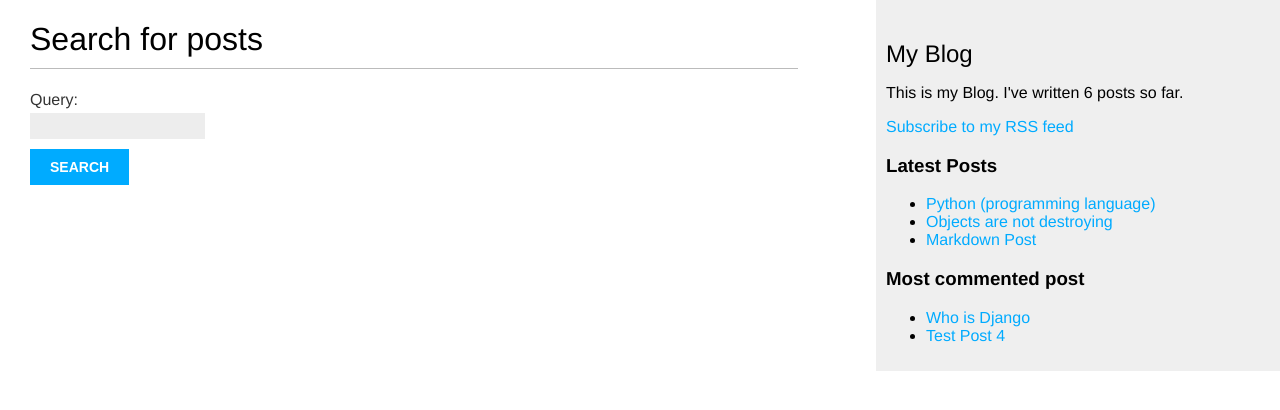
After one commit to jiaulislam/learningDjango, a Django app: page /search/ in a window 1280 px wide. The commit adds this page. Shown: the top 410 px of the page. Run offline with Django 3.2, Linux system fonts and the light colour scheme; data comes from the database, SQL or seed files in the repository; both versions use the stored data as it was after the commit; parts of the project's set-up code (start-up, migrations or seed data) failed here and were passed over.

Commit message:
finished 1st chapter

```diff
--- a/blog/forms.py
+++ b/blog/forms.py
@@ -14,3 +14,7 @@ class CommentForm(forms.ModelForm):
     class Meta:
         model = Comment
         fields = ('name', 'email', 'body')
+
+
+class SearchForm(forms.Form):
+    query = forms.CharField()
--- a/blog/templates/blog/base.html
+++ b/blog/templates/blog/base.html
@@ -17,6 +17,9 @@
     <div id="sidebar">
         <h2> My Blog </h2>
         <p>This is my Blog. I've written {% total_posts %} posts so far.</p>
+        <p>
+            <a href="{% url "blog:post_feed" %}">Subscribe to my RSS feed</a>
+        </p>
         <h3>
             Latest Posts
         </h3>
--- /dev/null
+++ b/blog/templates/blog/post/search.html
@@ -0,0 +1,28 @@
+{% extends 'blog/base.html' %}
+{% load blog_tags %}
+
+{% block title %}Search{% endblock %}
+
+{% block content %}
+    {% if query %}
+        <h1>Posts containing "{{ query }}"</h1>
+        <h3>
+            {% with results.count as totals_resutls %}
+                Found {{ totals_resutls }} result {{ totals_resutls|pluralize }}
+            {% endwith %}
+        </h3>
+    {% for post in results %}
+        <h4><a href="{{ post.get_absolute_url }}">{{ post.title }}</a></h4>
+        {{ post.body|markdown|truncatewords_html:5 }}
+        {% empty %}
+            <p>There are no results for your query.</p>
+    {% endfor %}
+    <p><a href="{% url "blog:post_search" %}">Search again</a></p>
+     {% else %}
+            <h1>Search for posts</h1>
+            <form method="get">
+                {{ form.as_p }}
+                <input type="submit" value="Search">
+            </form>
+    {% endif %}
+{% endblock %}
--- a/blog/urls.py
+++ b/blog/urls.py
@@ -1,5 +1,6 @@
 from django.urls import path
 from . import views
+from .feeds import LatestPostsFeed
 
 app_name = 'blog'
 
@@ -13,5 +14,7 @@ urlpatterns = (
     #     name='post_list'
     # ),
     path('<int:year>/<int:month>/<int:day>/<slug:post>', views.post_detail, name='post_detail'),
-    path('<int:post_id>/share/', views.post_share, name='post_share')
+    path('<int:post_id>/share/', views.post_share, name='post_share'),
+    path('feed/', LatestPostsFeed(), name='post_feed'),
+    path('search/', views.post_search, name='post_search')
 )
--- a/blog/views.py
+++ b/blog/views.py
@@ -4,8 +4,8 @@ from django.db.models import Count
 from django.shortcuts import render, get_object_or_404
 from django.views.generic import ListView
 from taggit.models import Tag
-
-from .forms import EmailPostForm, CommentForm
+from django.contrib.postgres.search import SearchVector
+from .forms import EmailPostForm, CommentForm, SearchForm
 from .models import Post
 
 
@@ -105,3 +105,23 @@ def post_share(request, post_id):
                   {'post': post,
                    'form': form,
                    'sent': sent})
+
+
+def post_search(request):
+    form = SearchForm()
+    query = None
+    results = []
+    if 'query' in request.GET:
+        form = SearchForm(request.GET)
+        if form.is_valid():
+            query = form.cleaned_data['query']
+            results = Post.published.annotate(
+                search = SearchVector('title', 'body'),
+            ).filter(search=query)
+    return render(request,
+                  'blog/post/search.html',
+                  {
+                      'form': form,
+                      'query': query,
+                      'results': results
+                  })
--- a/learningDjango/urls.py
+++ b/learningDjango/urls.py
@@ -23,6 +23,7 @@ sitemaps = {
 }
 
 urlpatterns = [
+    path('', include('blog.urls', namespace='blog')),
     path('admin/', admin.site.urls),
     path('blog/', include('blog.urls', namespace='blog')),
     path('sitemap.xml', sitemap, {'sitemaps': sitemaps}, name='django.contrib.sitemaps.views.sitemap')
```
Also changed, not shown: blog/feeds.py (added, +19 -0 lines), learningDjango/settings.py (+7 -2 lines), db.sqlite3.
